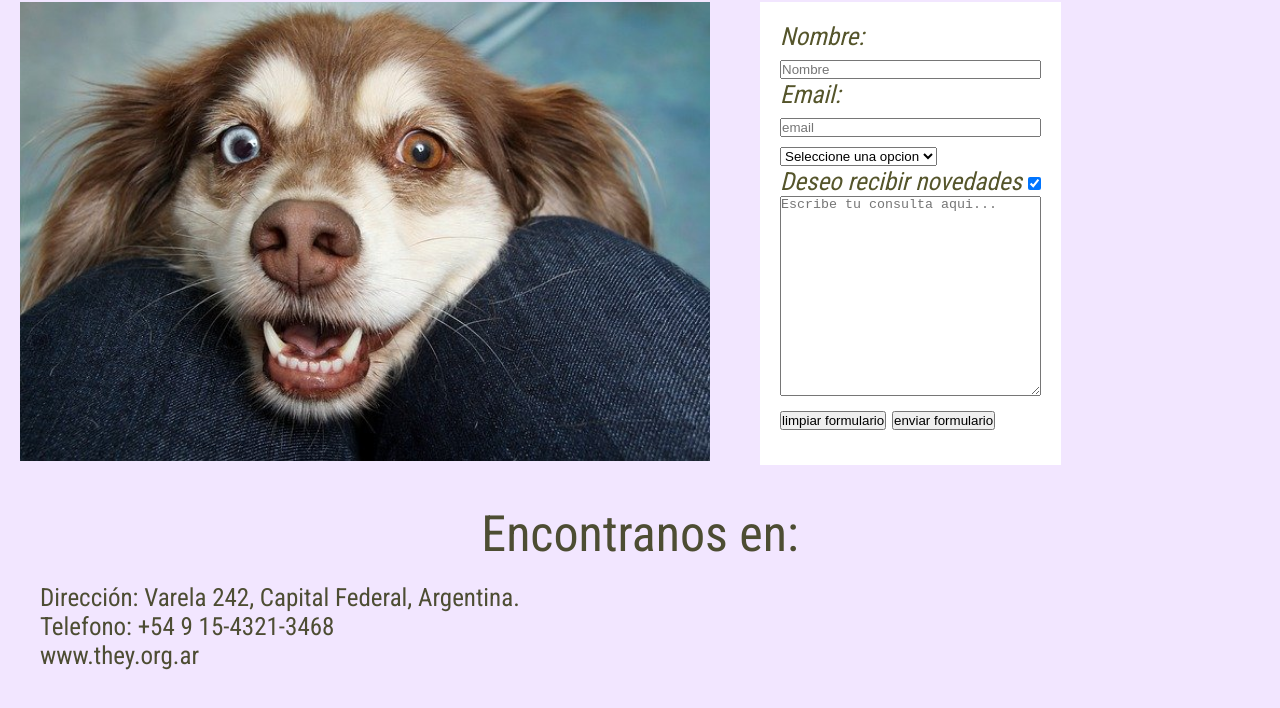
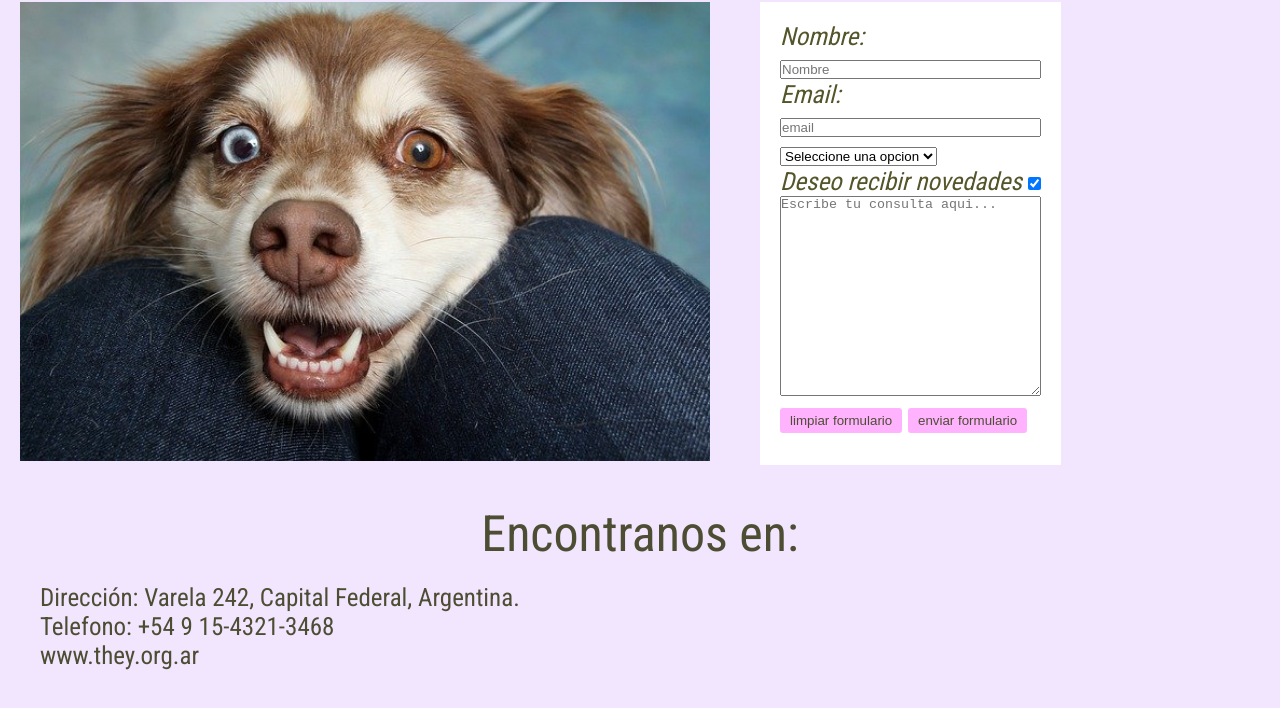
Before and after one commit to LizethTs/27300, a plain HTML site: page contacto.html in a window 1280 px wide. Shown: the part 240-948 px from the top of the page. Drawn offline with Linux system fonts and the light colour scheme; grey boxes are pictures that could not be loaded.

Commit message:
agregando estilos y transiciones al formulario de contacto

```diff
--- a/contacto.html
+++ b/contacto.html
@@ -67,8 +67,8 @@
 						<textarea  class="formulario-textarea" name="textarea" placeholder="Escribe tu consulta aqui..."></textarea>
 					</div>
 					<div>
-						<input type="button" value="limpiar formulario">
-						<input type="submit" value="enviar formulario">
+						<input class="boton-formulario" type="button" value="limpiar formulario">
+						<input class="boton-formulario" type="submit" value="enviar formulario">
 					</div>
 				</form>
 			</div>
--- a/css/style.css
+++ b/css/style.css
@@ -429,6 +429,23 @@ body {
 
 /*estilo de la seccion 2 del archivo contacto*/
 
+.input-estilo:focus {
+  background-color: #ffeae5;
+}
+
+.boton-formulario {
+  padding: 5px 10px;
+  background: #ffb3ff;
+  color: #4d4d33;
+  border: none;
+  border-radius: 3px;
+}
+
+.boton-formulario:hover{
+  transform: scale(1.2);
+  transition: transform 0.5s;
+}
+
 .ubicacion {
   padding: 20px;
   background-color: #f2e6ff;
```
